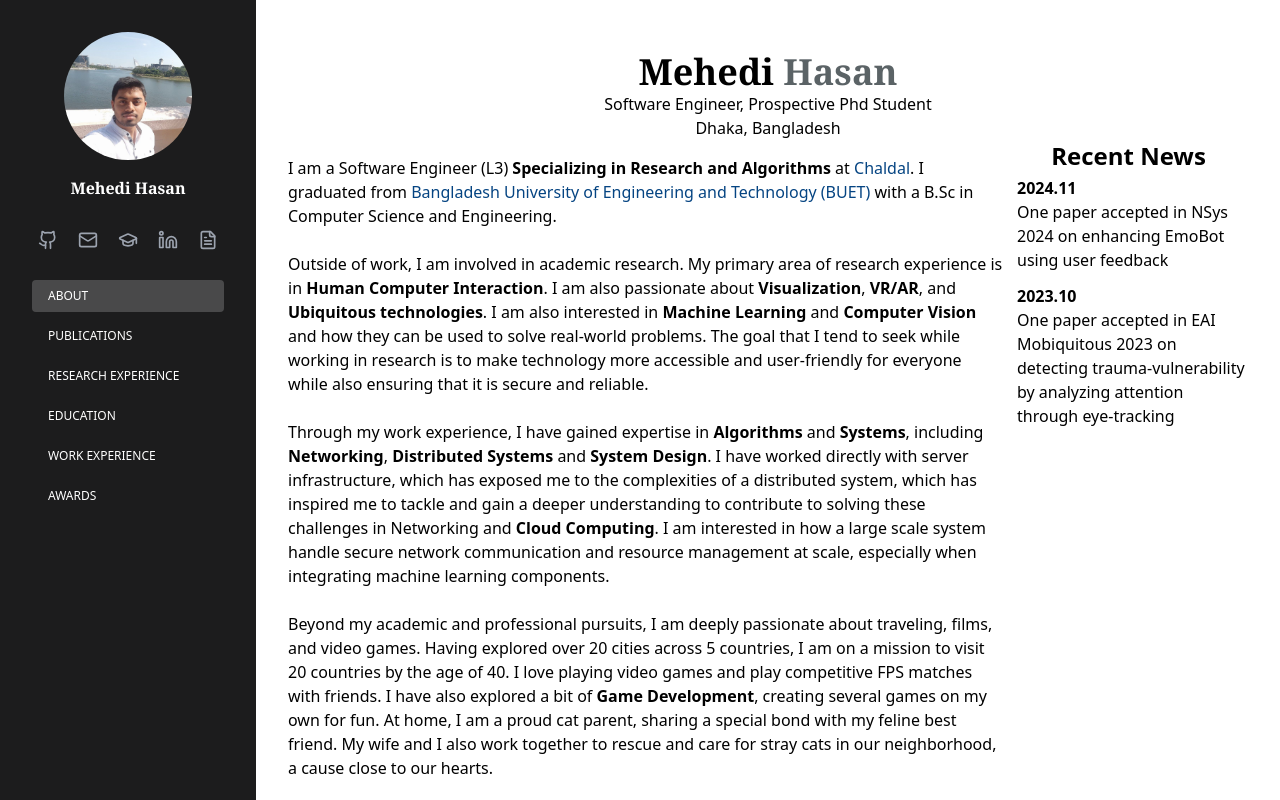
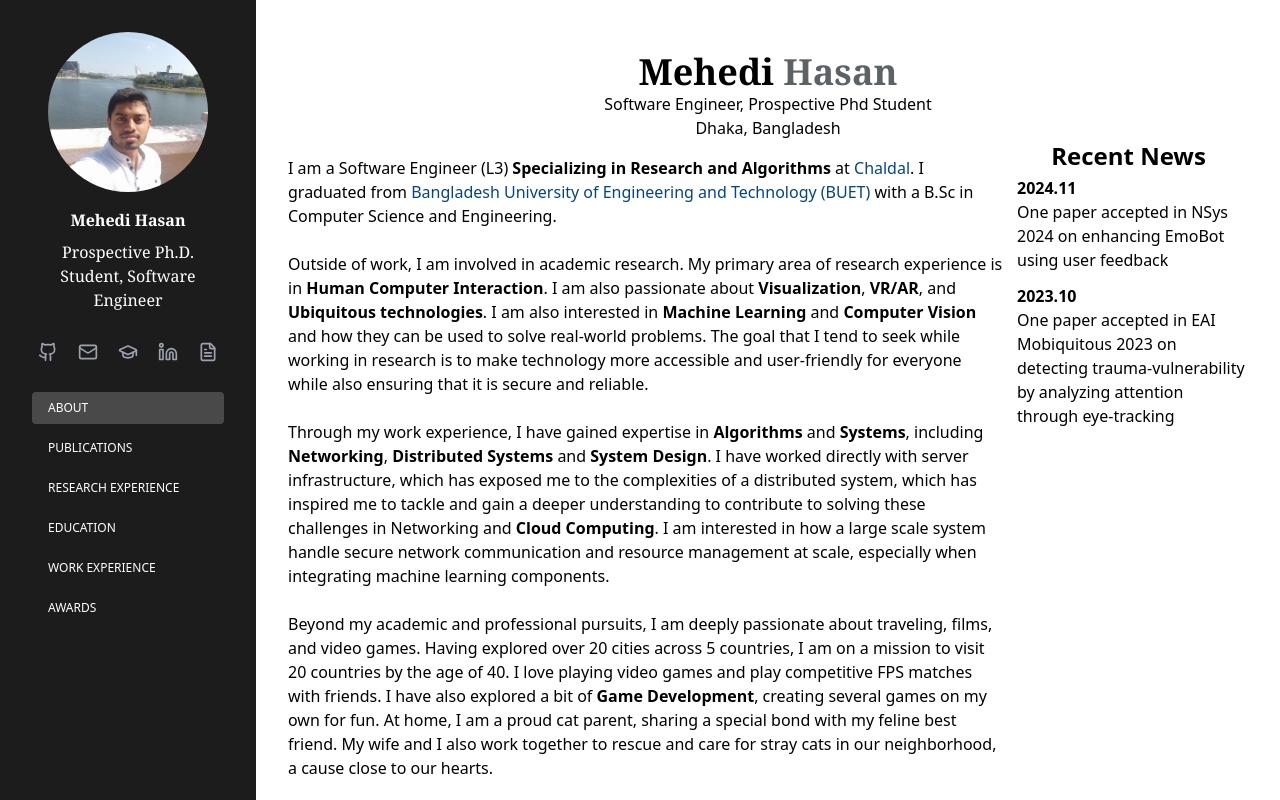
Before and after one commit to Moidda/moidda.github.io, a React (Create React App) app: page / in a window 1280 px wide. Shown: the top 800 px of the page. Built offline with nearby package versions, Linux system fonts and the light colour scheme.

Commit message:
Add subtitle

```diff
--- a/src/components/layouts/Sidebar.js
+++ b/src/components/layouts/Sidebar.js
@@ -12,7 +12,7 @@ const Sidebar = ({ activeSection, scrollToSection }) => {
         <img
           src={URLS.PROFILE}
           alt="Profile"
-          className="rounded-full w-32 h-32 mx-auto"
+          className="rounded-full w-40 h-40 mx-auto"
         />
       </div>
 
@@ -22,6 +22,7 @@ const Sidebar = ({ activeSection, scrollToSection }) => {
         <span className="text-white">Mehedi </span>
         <span className="text-white">Hasan</span>
       </h1>
+      <h2 className='font-serif text-white'>Prospective Ph.D. Student, Software Engineer</h2>
 
       <div className="mb-6 mt-6">
         <SocialLinks />
```
